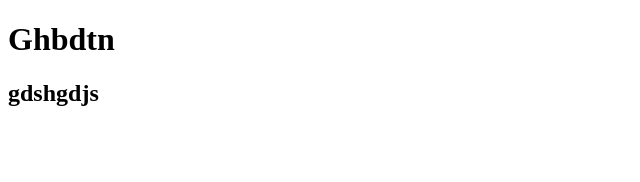
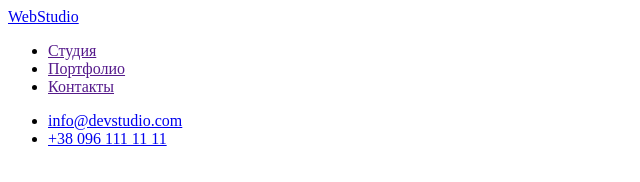
Before and after one commit to Leonid-Bondar777/goit-markup-hw-01, a plain HTML site: page index.html in a window 1280 px wide. Shown: the whole page, without its empty margins (0-640 px from the left). Drawn offline with Linux system fonts and the light colour scheme.

Commit message:
шапка

```diff
--- a/index.html
+++ b/index.html
@@ -1,14 +1,31 @@
 <!DOCTYPE html>
-<html lang="en">
+<html lang="ru">
 <head>
     <meta charset="UTF-8">
     <meta http-equiv="X-UA-Compatible" content="IE=edge">
     <meta name="viewport" content="width=device-width, initial-scale=1.0">
-    <title>Document</title>
+    <title>Студия</title>
 </head>
 <body>
-    <h1>Ghbdtn</h1>
-    <h2>gdshgdjs</h2>
+    <!-- header -->
+    <header>
+    <a href="./index.html">WebStudio</a>
+    <nav>
+        <ul>
+                <li><a href="">Студия</a></li>
+                <li><a href="">Портфолио</a></li>
+                <li><a href="">Контакты</a></li>
+        </ul>
+        </nav>
+        <ul>
+            <li><a href="info@devstudio.com">info@devstudio.com</a></li>
+            <li><a href="tel:+380961111111">+38 096 111 11 11</a></li>
+        </ul>
+    </header>
+        <main></main>
 
+
+            <footer></footer>
+<h1></h1>
 </body>
 </html>
```
